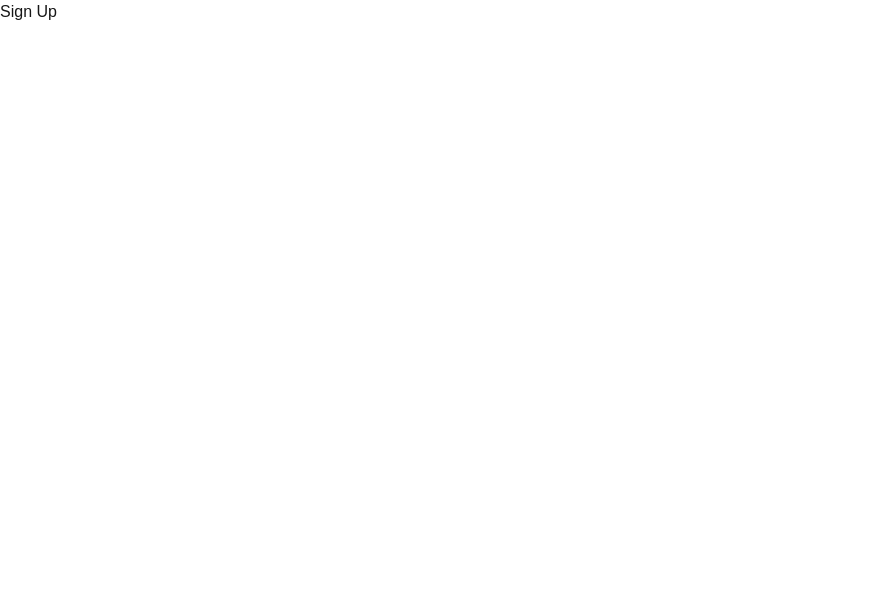
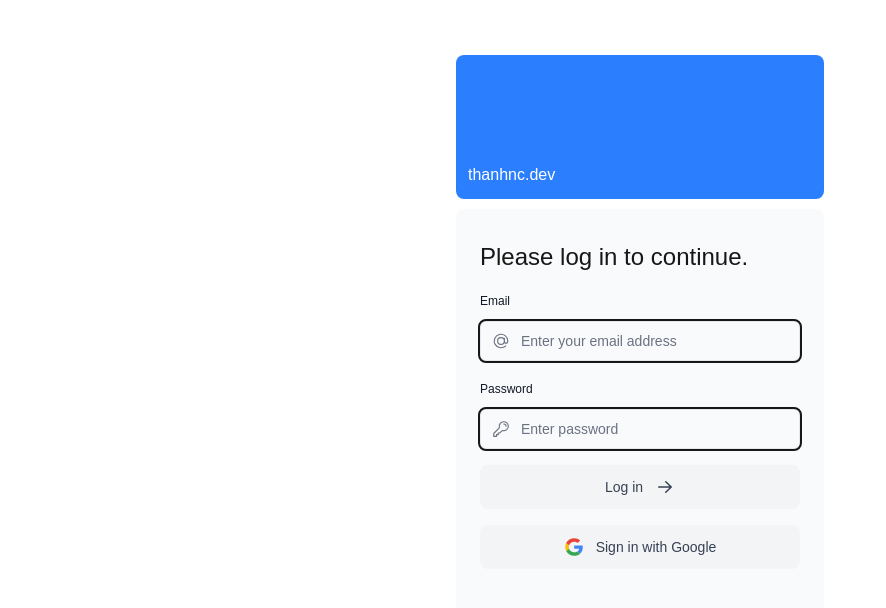
Before and after one commit to thanhnc1308/thanhnc.dev, a Next.js app: page /signup in a window 1280 px wide. Shown: the top 608 px of the page, without its empty margins (0-886 px from the left). Built offline with nearby package versions, Linux system fonts and the light colour scheme; no server answers.

Commit message:
Implement log in

```diff
--- a/package.json
+++ b/package.json
@@ -15,6 +15,7 @@
   "dependencies": {
     "@headlessui/react": "^2.2.0",
     "@heroicons/react": "^2.2.0",
+    "bcrypt": "^5.1.1",
     "clsx": "^2.1.1",
     "next": "^15.1.4",
     "next-auth": "^5.0.0-beta.25",
--- /dev/null
+++ b/src/actions/auth.ts
@@ -0,0 +1,35 @@
+'use server';
+
+import { signIn } from '@/auth';
+import { AuthError } from 'next-auth';
+import { z } from 'zod';
+
+const LoginSchema = z.object({
+  email: z.string().email(),
+  password: z.string().min(6),
+});
+
+export async function login(prevState: string | undefined, formData: FormData) {
+  try {
+    const validatedFields = LoginSchema.safeParse({
+      email: formData.get('email'),
+      password: formData.get('password'),
+    });
+
+    if (!validatedFields.success) {
+      return 'Invalid email or password.';
+    }
+
+    await signIn('credentials', validatedFields.data);
+  } catch (error) {
+    if (error instanceof AuthError) {
+      switch (error.type) {
+        case 'CredentialsSignin':
+          return 'Invalid credentials.';
+        default:
+          return 'Something went wrong.';
+      }
+    }
+    throw error;
+  }
+}
--- a/src/app/login/page.tsx
+++ b/src/app/login/page.tsx
@@ -1,3 +1,17 @@
-export default function LogIn() {
-  return <div>Log In</div>;
+import { Suspense } from 'react';
+import LoginForm from '@/components/login/LoginForm';
+
+export default function LoginPage() {
+  return (
+    <main className='flex items-center justify-center md:h-screen'>
+      <div className='relative mx-auto flex w-full max-w-[400px] flex-col space-y-2.5 p-4 md:-mt-32'>
+        <div className='flex h-20 w-full items-end rounded-lg bg-blue-500 p-3 md:h-36'>
+          <div className='w-32 text-white md:w-36'>thanhnc.dev</div>
+        </div>
+        <Suspense>
+          <LoginForm />
+        </Suspense>
+      </div>
+    </main>
+  );
 }
--- a/src/app/signup/page.tsx
+++ b/src/app/signup/page.tsx
@@ -1,3 +1,17 @@
-export default function SignUp() {
-  return <div>Sign Up</div>;
+import { Suspense } from 'react';
+import LoginForm from '@/components/login/LoginForm';
+
+export default function SignupPage() {
+  return (
+    <main className='flex items-center justify-center md:h-screen'>
+      <div className='relative mx-auto flex w-full max-w-[400px] flex-col space-y-2.5 p-4 md:-mt-32'>
+        <div className='flex h-20 w-full items-end rounded-lg bg-blue-500 p-3 md:h-36'>
+          <div className='w-32 text-white md:w-36'>thanhnc.dev</div>
+        </div>
+        <Suspense>
+          <LoginForm />
+        </Suspense>
+      </div>
+    </main>
+  );
 }
--- a/src/auth.config.ts
+++ b/src/auth.config.ts
@@ -1,6 +1,7 @@
 import type { NextAuthConfig } from 'next-auth';
 import Credentials from 'next-auth/providers/credentials';
 import GoogleProvider from 'next-auth/providers/google';
+import { z } from 'zod';
 
 const isAdminRoutes = (path: string) => path.startsWith('/admin');
 const isProtectedRoutes = (path: string) => ['TODO'].includes(path);
@@ -13,8 +14,28 @@ export const authConfig = {
   providers: [
     Credentials({
       async authorize(credentials) {
-        // TODO
-        console.debug('authorize', credentials);
+        const parsedCredentials = z
+          .object({ email: z.string().email(), password: z.string().min(6) })
+          .safeParse(credentials);
+
+        if (!parsedCredentials.success) {
+          return null;
+        }
+
+        // const { email, password } = parsedCredentials.data;
+        // const user = await getUser(email);
+
+        // if (!user) {
+        //   return null;
+        // }
+
+        // const passwordsMatch = await bcrypt.compare(password, user.password);
+        // if (!passwordsMatch) {
+        //   return null;
+        // }
+
+        // return user;
+
         return null;
       },
     }),
--- a/src/components/login/LoginForm.tsx
+++ b/src/components/login/LoginForm.tsx
@@ -1,9 +1,27 @@
-import { AtSymbolIcon, KeyIcon } from '@heroicons/react/24/outline';
+'use client';
+
+import {
+  AtSymbolIcon,
+  ExclamationCircleIcon,
+  KeyIcon,
+} from '@heroicons/react/24/outline';
 import { ArrowRightIcon } from '@heroicons/react/20/solid';
+import { useSearchParams } from 'next/navigation';
+import { useActionState } from 'react';
+import { login } from '@/actions/auth';
+import { Button } from '@headlessui/react';
+import { signIn } from '@/auth';
 
 export default function LoginForm() {
+  const searchParams = useSearchParams();
+  const callbackUrl = searchParams.get('callbackUrl') || '/';
+  const [errorMessage, formAction, isPending] = useActionState(
+    login,
+    undefined,
+  );
+
   return (
-    <form className='space-y-3'>
+    <form action={formAction} className='space-y-3'>
       <div className='flex-1 rounded-lg bg-gray-50 px-6 pb-4 pt-8'>
         <h1 className={`mb-3 text-2xl`}>Please log in to continue.</h1>
         <div className='w-full'>
@@ -47,11 +65,51 @@ export default function LoginForm() {
             </div>
           </div>
         </div>
-        <button className='mt-4 w-full'>
-          Log in <ArrowRightIcon className='ml-auto h-5 w-5 text-gray-50' />
-        </button>
+        <input type='hidden' name='redirectTo' value={callbackUrl} />
+        <Button
+          className='mt-4 w-full inline-flex items-center justify-center gap-3 py-3 text-sm font-normal text-gray-700 transition-colors bg-gray-100 rounded-lg px-7 hover:bg-gray-200 hover:text-gray-800 cursor-pointer'
+          aria-disabled={isPending}
+          type='submit'
+        >
+          Log in <ArrowRightIcon className='h-5 w-5 text-gray-700' />
+        </Button>
+        <Button
+          onClick={() => signIn('google')}
+          className='mt-4 w-full inline-flex items-center justify-center gap-3 py-3 text-sm font-normal text-gray-700 transition-colors bg-gray-100 rounded-lg px-7 hover:bg-gray-200 hover:text-gray-800 cursor-pointer'
+        >
+          <svg
+            width='20'
+            height='20'
+            viewBox='0 0 20 20'
+            fill='none'
+            xmlns='http://www.w3.org/2000/svg'
+          >
+            <path
+              d='M18.7511 10.1944C18.7511 9.47495 18.6915 8.94995 18.5626 8.40552H10.1797V11.6527H15.1003C15.0011 12.4597 14.4654 13.675 13.2749 14.4916L13.2582 14.6003L15.9087 16.6126L16.0924 16.6305C17.7788 15.1041 18.7511 12.8583 18.7511 10.1944Z'
+              fill='#4285F4'
+            />
+            <path
+              d='M10.1788 18.75C12.5895 18.75 14.6133 17.9722 16.0915 16.6305L13.274 14.4916C12.5201 15.0068 11.5081 15.3666 10.1788 15.3666C7.81773 15.3666 5.81379 13.8402 5.09944 11.7305L4.99473 11.7392L2.23868 13.8295L2.20264 13.9277C3.67087 16.786 6.68674 18.75 10.1788 18.75Z'
+              fill='#34A853'
+            />
+            <path
+              d='M5.10014 11.7305C4.91165 11.186 4.80257 10.6027 4.80257 9.99992C4.80257 9.3971 4.91165 8.81379 5.09022 8.26935L5.08523 8.1534L2.29464 6.02954L2.20333 6.0721C1.5982 7.25823 1.25098 8.5902 1.25098 9.99992C1.25098 11.4096 1.5982 12.7415 2.20333 13.9277L5.10014 11.7305Z'
+              fill='#FBBC05'
+            />
+            <path
+              d='M10.1789 4.63331C11.8554 4.63331 12.9864 5.34303 13.6312 5.93612L16.1511 3.525C14.6035 2.11528 12.5895 1.25 10.1789 1.25C6.68676 1.25 3.67088 3.21387 2.20264 6.07218L5.08953 8.26943C5.81381 6.15972 7.81776 4.63331 10.1789 4.63331Z'
+              fill='#EB4335'
+            />
+          </svg>
+          Sign in with Google
+        </Button>
         <div className='flex h-8 items-end space-x-1'>
-          {/* Add form errors here */}
+          {errorMessage && (
+            <>
+              <ExclamationCircleIcon className='h-5 w-5 text-red-500' />
+              <p className='text-sm text-red-500'>{errorMessage}</p>
+            </>
+          )}
         </div>
       </div>
     </form>
```
Also changed, not shown: 1 other file (tests, documents, lock files or other folders).
